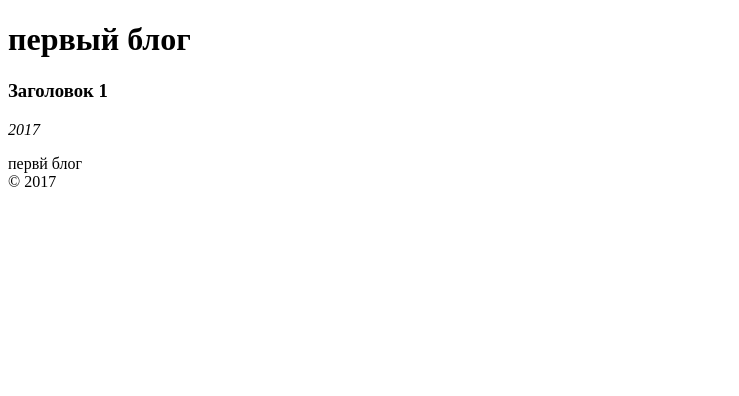
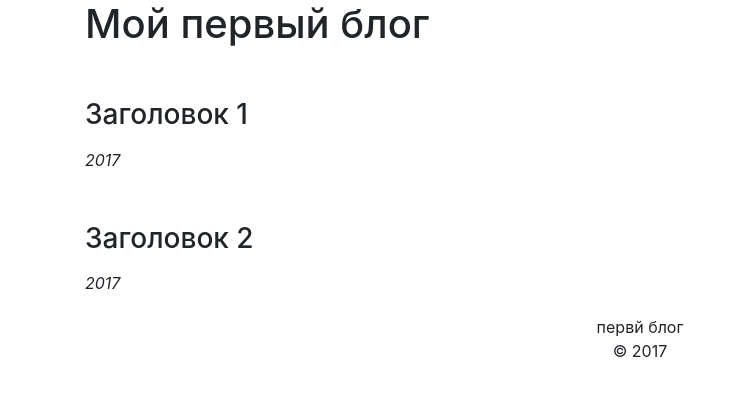
Before and after one commit to Ilya-Oshepkov/first-blog, a plain HTML site: page index.html in a window 1280 px wide. Shown: the whole page, without its empty margins (0-739 px from the left). Drawn offline with nearby package versions, Linux system fonts and the light colour scheme.

Commit message:
Добовленние стилий и bootstrap

```diff
--- a/index.html
+++ b/index.html
@@ -2,21 +2,36 @@
 <html lang="en">
 <head>
     <meta charset="UTF-8">
+    <link rel="stylesheet" href="style.css">
+    <link rel="stylesheet" href="https://maxcdn.bootstrapcdn.com/bootstrap/4.0.0-beta.2/css/bootstrap.min.css" integrity="sha384-PsH8R72JQ3SOdhVi3uxftmaW6Vc51MKb0q5P2rRUpPvrszuE4W1povHYgTpBfshb" crossorigin="anonymous">
     <title>Мой первый блог</title>
 </head>
 <body>
-<div class="wallper">
+    <div class="container">
    <div class="header">
+       <h1>Мой первый блог</h1>
+    </div>
 
-   </div>
-    <div class="content">
-        <h1>первый блог</h1>
-    <h3> Заголовок 1</h3>
-    <em>2017</em>
+<div class="content">
+
+    <div class="articels">
+
+        <h3> Заголовок 1</h3>
+        <p></p>
+        <em>2017</em>
     </div>
-<footer>
-    <p>первй блог <br>&copy; 2017</p>
-</footer>
+
+        <div class="articels">
+
+        <h3> Заголовок 2 </h3>
+        <p></p>
+        <em>2017</em>
+        </div>
+
 </div>
+    <footer>
+        <p>первй блог <br>&copy; 2017</p>
+    </footer>
+  </div>
 </body>
 </html>
```
